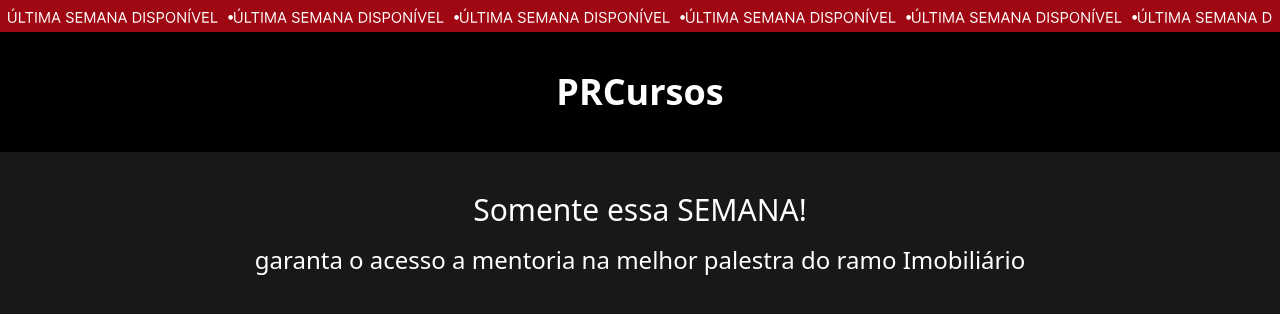
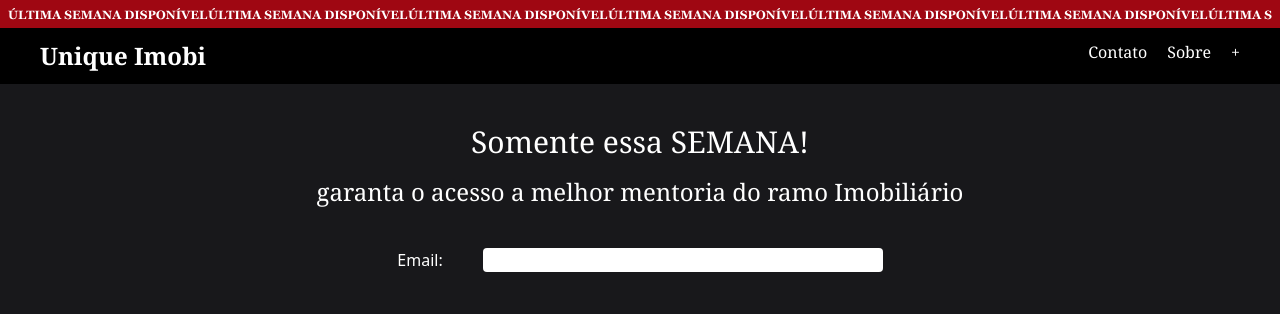
Before and after one commit to LucasPereiraDev/teste-tecnico-impulse, a Next.js app: page / in a window 1280 px wide. Shown: the top 314 px of the page. Built offline with nearby package versions, Linux system fonts and the light colour scheme.

Commit message:
feat--adicionado component form e modificado demais components

```diff
--- a/components/atencao.tsx
+++ b/components/atencao.tsx
@@ -1,7 +1,7 @@
 export function Atencao() {
   return (
     <div className="w-screen bg-red-800 p-2">
-      <div className="bg-[url('/atencao.svg')] bg-repeat-x bg-contain w-full h-4 ">
+      <div className="bg-[url('/atencao.svg')] bg-repeat-x bg-contain w-full h-3 ">
       </div>
     </div>
   );
--- /dev/null
+++ b/components/form.jsx
@@ -0,0 +1,13 @@
+export function Form() {
+  return (
+    <form action="" className="flex justify-center items-center w-screen justify-center text-white mt-10">
+      <label htmlFor="" className="mr-10">Email:</label>
+      <input
+        type="text"
+       name="email"
+       id="email"
+        placeholder="Digite o seu Email"
+       className="bg-white rounded-sm w-100 focus:outline-none focus:ring-2 focus:ring-blue-500 focus:border-blue-500 "/>
+    </form>
+  )
+}
--- a/components/header.tsx
+++ b/components/header.tsx
@@ -1,7 +1,14 @@
 export function Header() {
   return (
-    <header className="bg-black flex flex-wrap justify-between px-7 py-10">
-      <h1 className="text-4xl font-bold text-white font-Arial text-center items-center justify-center w-screen">PRCursos</h1>
+    <header className="bg-black flex justify-between py-3 px-10 font-[Georgia]">
+      <h1 className="text-2xl font-bold text-white text-center items-center justify-center  font-serif">Unique Imobi</h1>
+      <nav>
+        <ul className="flex text-white gap-5">
+          <li>Contato</li>
+          <li>Sobre</li>
+          <li>+</li>
+        </ul>
+      </nav>
     </header>
   )
 }
--- a/src/pages/_document.tsx
+++ b/src/pages/_document.tsx
@@ -1,15 +1,18 @@
 import { Html, Head, Main, NextScript } from "next/document";
 import { Atencao } from "../../components/atencao";
 import { Header } from "../../components/header";
+import { Form } from "../../components/form"
 
 export default function Document() {
   return (
-    <Html lang="en">
+    <Html lang="PT-br">
       <Head />
       <body className="bg-zinc-900">
         <Atencao />
         <Header />
         <Main />
+        <Form />
+
         <NextScript />
       </body>
     </Html>
--- a/src/pages/index.tsx
+++ b/src/pages/index.tsx
@@ -1,9 +1,9 @@
 
 export default function Home() {
   return (
-    <div className=" justify-center items-center mt-10 text-white">
+    <div className=" justify-center items-center mt-10 text-white font-[Georgia]">
       <h1 className="text-center text-3xl">Somente essa SEMANA! </h1>
-      <h2 className="text-center text-2xl mt-4">garanta o acesso a mentoria na melhor palestra do ramo Imobiliário</h2>
+      <h2 className="text-center text-2xl mt-4">garanta o acesso a melhor mentoria do ramo Imobiliário</h2>
      </div>
   );
 }
```
Also changed, not shown: public/atencao.svg.
